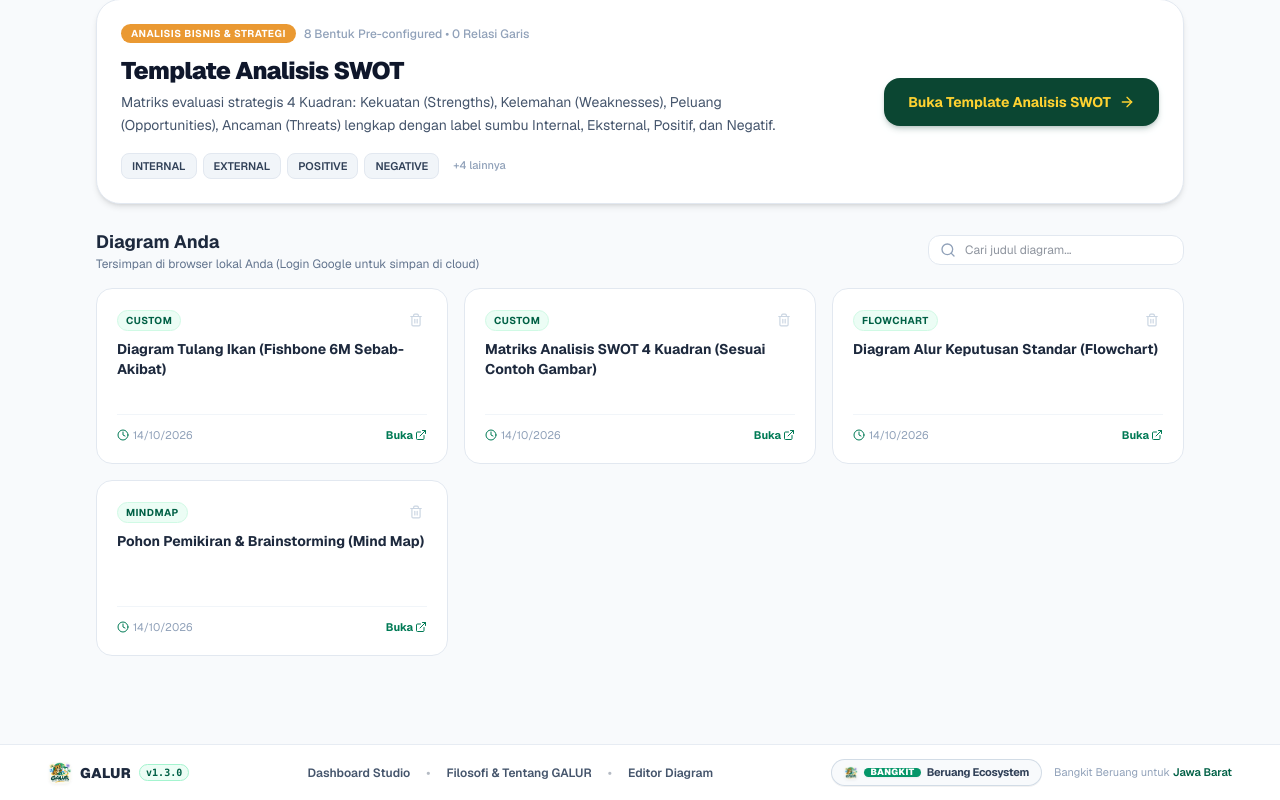
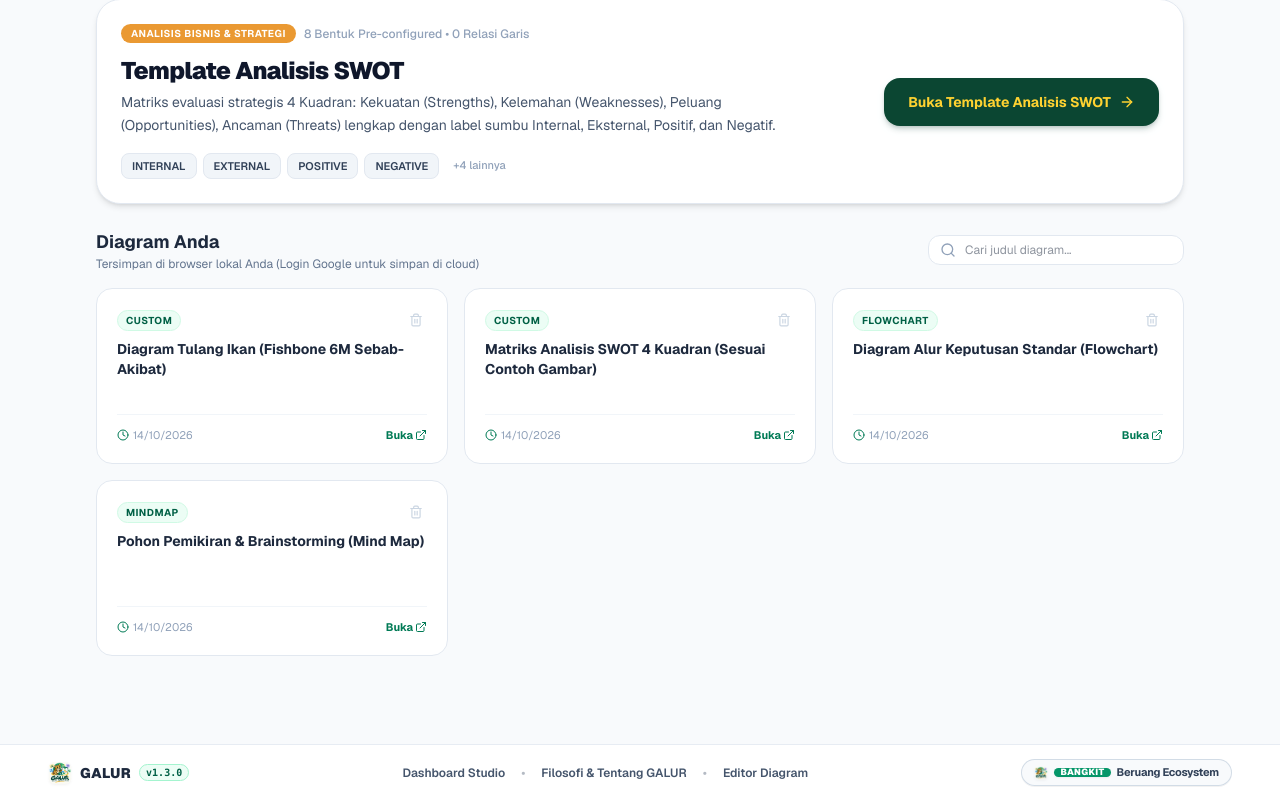
Before and after one commit to bangkitberuang/galur, a Next.js app: page /dashboard in a window 1280 px wide. Shown: the part 560-1360 px from the top of the page. Built offline with nearby package versions, Linux system fonts and the light colour scheme; no server answers.

Commit message:
refactor: hapus teks 'Bangkit Beruang untuk Jawa Barat' dari footer dan rapikan narasi ekosistem

```diff
--- a/src/app/page.tsx
+++ b/src/app/page.tsx
@@ -211,7 +211,7 @@ export default function LandingPage() {
               <span>Kekuatan Identitas GALUR</span>
             </div>
             <p className="text-xs sm:text-sm text-emerald-100 leading-relaxed font-medium">
-              &ldquo;Kekuatan identitas GALUR terletak pada perpaduan tiga hal: <strong className="text-amber-300 font-bold">nama yang berakar pada nuansa bahasa Sunda</strong>, <strong className="text-white font-bold">fungsi yang jelas sebagai alat visualisasi</strong>, dan <strong className="text-amber-300 font-bold">maskot Macan Tutul Jawa yang memberi karakter ketajaman analisis sekaligus pesan kepedulian</strong>. Itu membuat GALUR lebih dari sekadar aplikasi diagram—ia menjadi bagian dari cerita besar <strong className="text-white underline decoration-amber-400 font-black">BANGKIT BERUANG</strong> tentang berkarya melalui teknologi yang bermanfaat untuk Jawa Barat.&rdquo;
+              &ldquo;Kekuatan identitas GALUR terletak pada perpaduan tiga hal: <strong className="text-amber-300 font-bold">nama yang berakar pada nuansa bahasa Sunda</strong>, <strong className="text-white font-bold">fungsi yang jelas sebagai alat visualisasi</strong>, dan <strong className="text-amber-300 font-bold">maskot Macan Tutul Jawa yang memberi karakter ketajaman analisis sekaligus pesan kepedulian</strong>. Itu membuat GALUR lebih dari sekadar aplikasi diagram—ia menjadi bagian dari cerita besar <strong className="text-white underline decoration-amber-400 font-black">BANGKIT BERUANG</strong> tentang berkarya melalui teknologi yang bermanfaat luas.&rdquo;
             </p>
           </div>
         </div>
@@ -334,7 +334,7 @@ export default function LandingPage() {
             </Link>
           </div>
 
-          {/* Sisi Kanan: Official Ecosystem Badge & Attribution */}
+          {/* Sisi Kanan: Official Ecosystem Badge */}
           <div className="flex items-center gap-3 shrink-0">
             <div className="ecosystem-badge inline-flex items-center gap-1.5 px-3 py-1 rounded-full border border-emerald-800/80 bg-emerald-950/70 hover:border-emerald-600 hover:bg-emerald-900/60 transition-all cursor-default text-xs">
               <div className="w-3.5 h-3.5 shrink-0 flex items-center justify-center">
@@ -353,10 +353,6 @@ export default function LandingPage() {
                 Beruang Ecosystem
               </span>
             </div>
-
-            <p className="text-[11px] text-emerald-200/60 hidden sm:inline leading-none">
-              Bangkit Beruang untuk <strong className="text-white font-bold">Jawa Barat</strong>
-            </p>
           </div>
         </div>
       </footer>
--- a/src/components/common/EcosystemFooter.tsx
+++ b/src/components/common/EcosystemFooter.tsx
@@ -113,17 +113,6 @@ export default function EcosystemFooter({
               Beruang Ecosystem
             </span>
           </div>
-
-          <p
-            className={`text-[11px] hidden sm:inline leading-none ${
-              isDark ? 'text-emerald-200/60' : 'text-slate-400'
-            }`}
-          >
-            Bangkit Beruang untuk{' '}
-            <strong className={isDark ? 'text-white font-bold' : 'text-emerald-800 font-semibold'}>
-              Jawa Barat
-            </strong>
-          </p>
         </div>
       </div>
     </footer>
--- a/src/components/dashboard/AboutGalurSection.tsx
+++ b/src/components/dashboard/AboutGalurSection.tsx
@@ -478,7 +478,7 @@ GALUR — merangkai gagasan, memperjelas alur, membangun pemahaman.`;
               <span>Keaslian Geografis & Fauna Identitas Resmi Provinsi Jawa Barat</span>
             </div>
             <p className="text-xs sm:text-sm text-slate-600 leading-relaxed">
-              Sebagai aplikasi yang lahir dari ekosistem <strong>Bangkit Beruang untuk Jawa Barat</strong>, Macan Tutul Jawa merupakan representasi fauna yang paling tepat secara geografis, historis, ekologis, dan legal formal (ditetapkan secara resmi sebagai <strong>Fauna Identitas Provinsi Jawa Barat</strong> melalui SK Gubernur No. 27 Tahun 1991).
+              Sebagai aplikasi yang lahir dari ekosistem <strong>BANGKIT BERUANG</strong>, Macan Tutul Jawa merupakan representasi fauna yang paling tepat secara geografis, historis, ekologis, dan legal formal (ditetapkan secara resmi sebagai <strong>Fauna Identitas Provinsi Jawa Barat</strong> melalui SK Gubernur No. 27 Tahun 1991).
             </p>
             <p className="text-xs sm:text-sm text-slate-600 leading-relaxed">
               Pemilihan Macan Tutul Jawa sebagai maskot GALUR menegaskan <strong className="text-emerald-800 font-bold">empat nilai simbolis keteladanan</strong>:
@@ -653,7 +653,7 @@ GALUR — merangkai gagasan, memperjelas alur, membangun pemahaman.`;
               </p>
 
               <p>
-                Maskot Macan Tutul Jawa (<em>Panthera pardus melas</em>) menjadi bagian dari identitas GALUR sekaligus simbol ketajaman berpikir, ketangkasan, dan komitmen pelestarian fauna endemik Tatar Sunda. Sebagai produk yang dikembangkan dalam ekosistem <strong>BANGKIT BERUANG</strong> untuk Jawa Barat, GALUR membawa semangat untuk terus berinovasi, menciptakan solusi visual yang presisi, dan menjadikan teknologi sebagai parabot yang mempermudah kehidupan.
+                Maskot Macan Tutul Jawa (<em>Panthera pardus melas</em>) menjadi bagian dari identitas GALUR sekaligus simbol ketajaman berpikir, ketangkasan, dan komitmen pelestarian fauna endemik Tatar Sunda. Sebagai produk yang dikembangkan dalam ekosistem <strong>BANGKIT BERUANG</strong>, GALUR membawa semangat untuk terus berinovasi, menciptakan solusi visual yang presisi, dan menjadikan teknologi sebagai parabot yang mempermudah kehidupan.
               </p>
 
               <div className="pt-2 font-sans not-italic border-t border-slate-200 text-xs sm:text-sm text-emerald-900 font-bold flex items-center gap-2">
@@ -663,7 +663,7 @@ GALUR — merangkai gagasan, memperjelas alur, membangun pemahaman.`;
 
               <div className="mt-3 p-4 rounded-xl bg-amber-50/80 border border-amber-200 font-sans not-italic text-xs sm:text-sm text-amber-950 leading-relaxed">
                 <p>
-                  &ldquo;Kekuatan identitas GALUR terletak pada perpaduan tiga hal: <strong>nama yang berakar pada khazanah bahasa Sunda</strong>, <strong>fungsi presisi sebagai alat visualisasi sistem terstruktur</strong>, dan <strong>maskot Macan Tutul Jawa yang memberi karakter wibawa ketajaman analisis sekaligus pesan kepedulian alam</strong>. Itu membuat GALUR lebih dari sekadar aplikasi diagram—ia menjadi bagian dari cerita besar <strong className="text-emerald-900 font-extrabold">BANGKIT BERUANG</strong> tentang berkarya melalui teknologi yang bermanfaat untuk Jawa Barat.&rdquo;
+                  &ldquo;Kekuatan identitas GALUR terletak pada perpaduan tiga hal: <strong>nama yang berakar pada khazanah bahasa Sunda</strong>, <strong>fungsi presisi sebagai alat visualisasi sistem terstruktur</strong>, dan <strong>maskot Macan Tutul Jawa yang memberi karakter wibawa ketajaman analisis sekaligus pesan kepedulian alam</strong>. Itu membuat GALUR lebih dari sekadar aplikasi diagram—ia menjadi bagian dari cerita besar <strong className="text-emerald-900 font-extrabold">BANGKIT BERUANG</strong> tentang berkarya melalui teknologi yang bermanfaat luas.&rdquo;
                 </p>
               </div>
 
```
